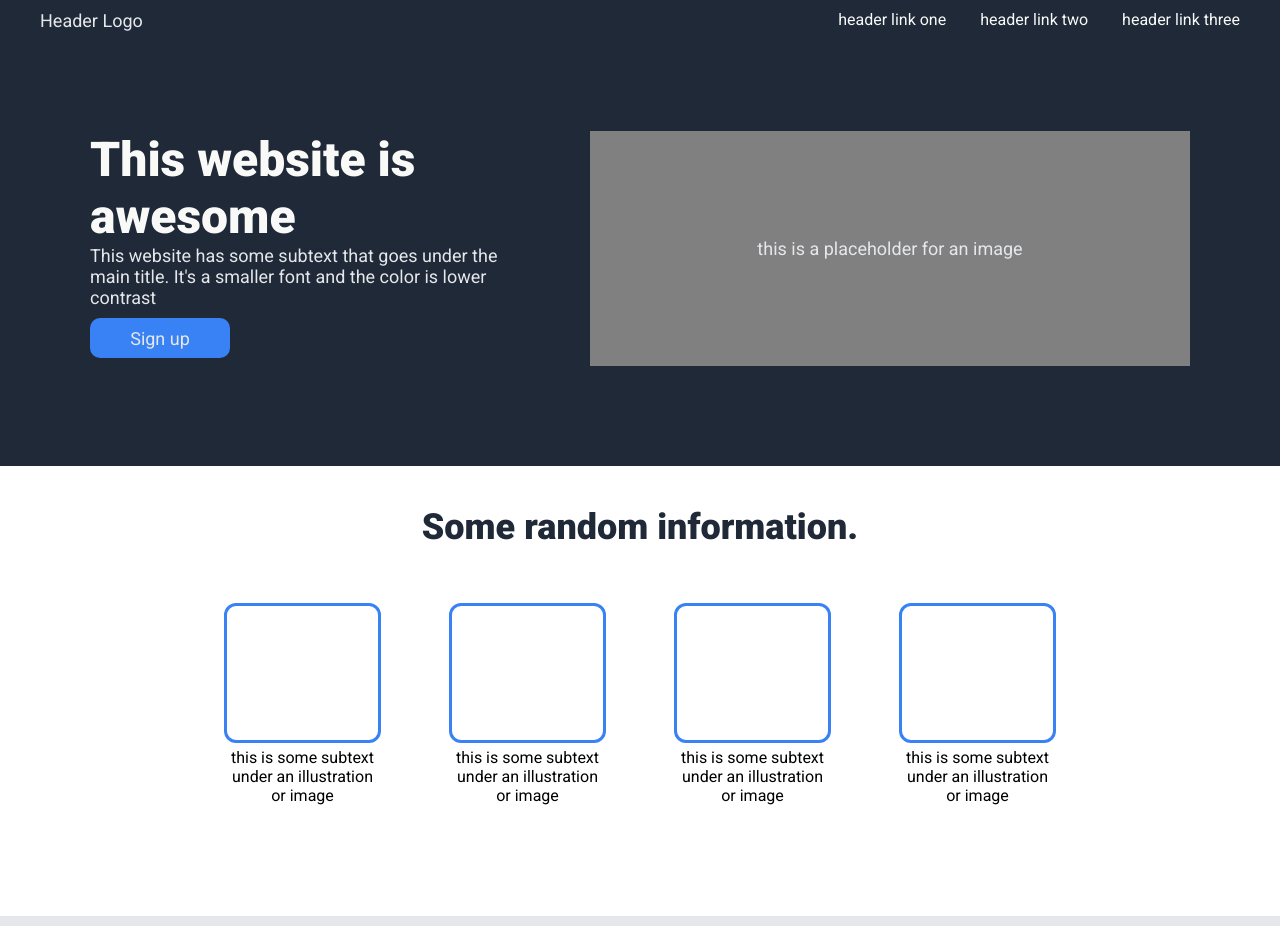
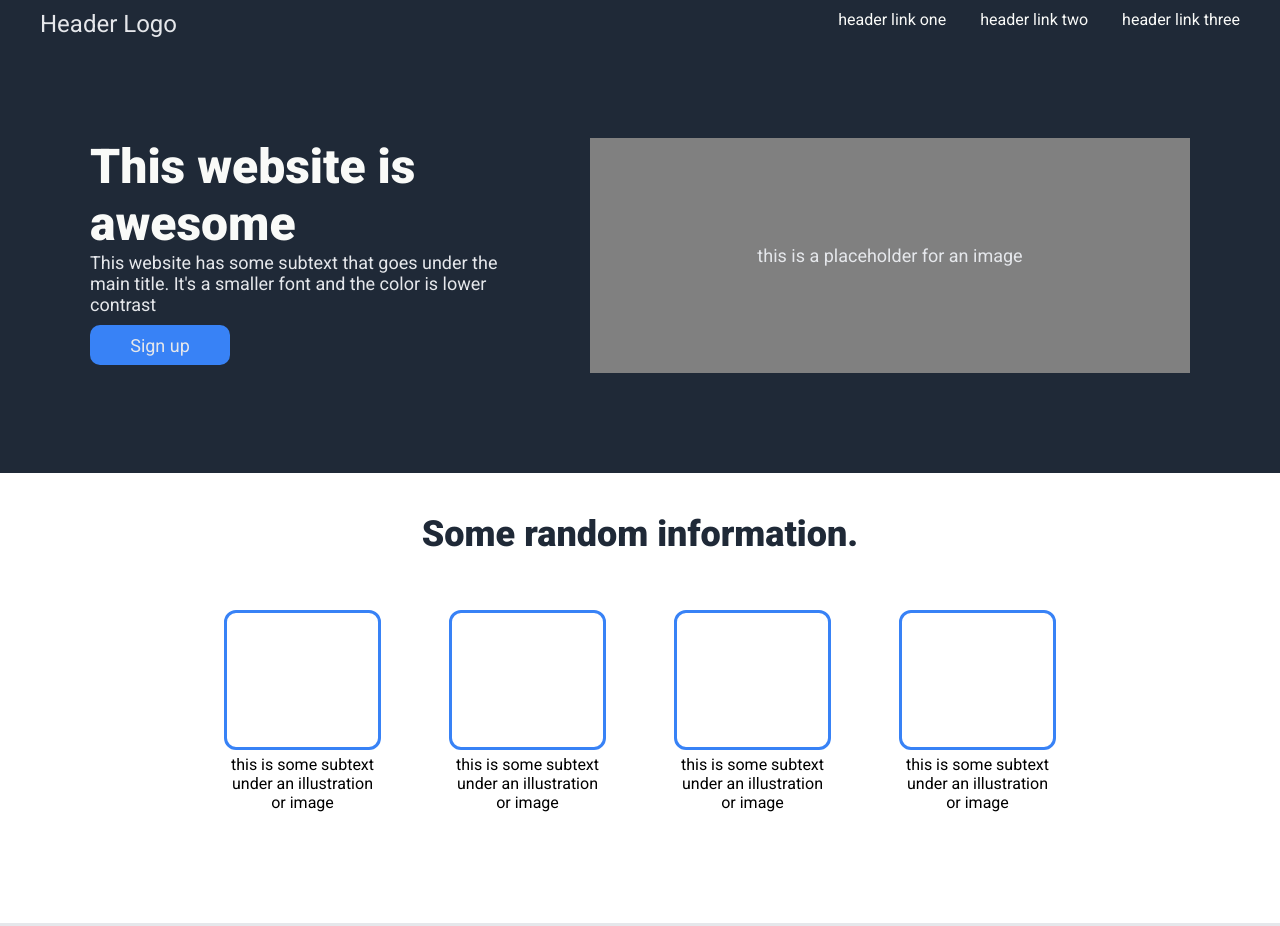
Before and after one commit to Kishidle/odinprj-foundationpage, a plain HTML site: page index.html in a window 1280 px wide. Shown: the top 926 px of the page. Drawn offline with Linux system fonts and the light colour scheme.

Commit message:
Update styles.css

```diff
--- a/css/styles.css
+++ b/css/styles.css
@@ -34,7 +34,11 @@ a, a:hover, a:focus, a:active {
     margin-right: 0px;
 }
 
-.header-img,
+.header-img{
+    font-size: 24px;
+    color: #E5E7EB;
+}
+
 .hero-subtext,
 .signup-button button,
 .placeholder-text,
```
